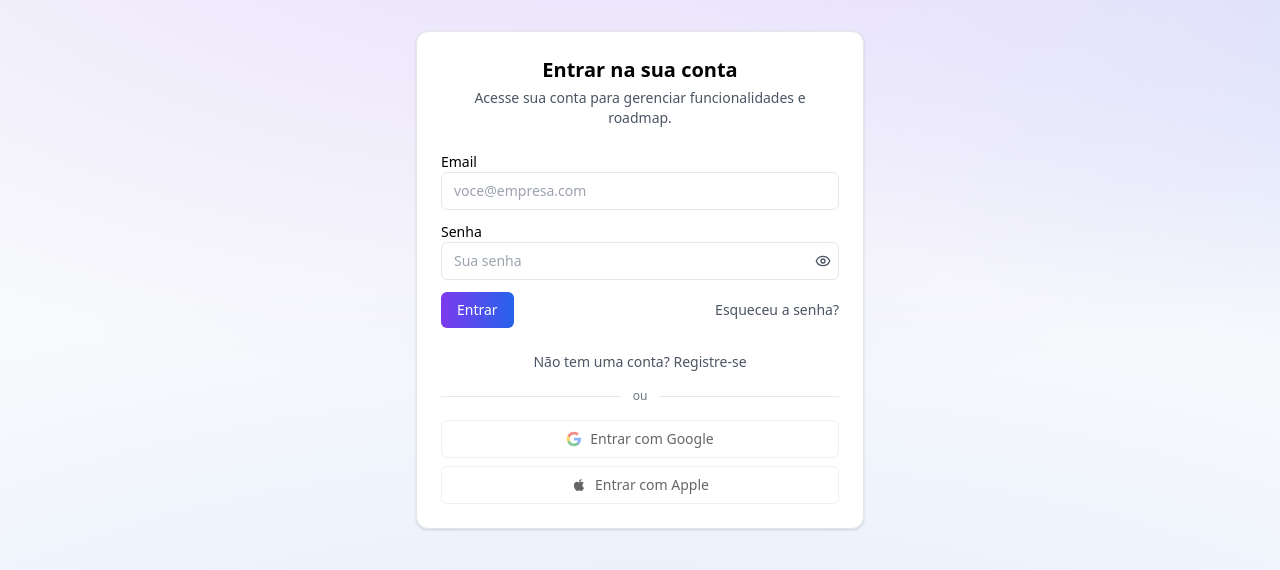
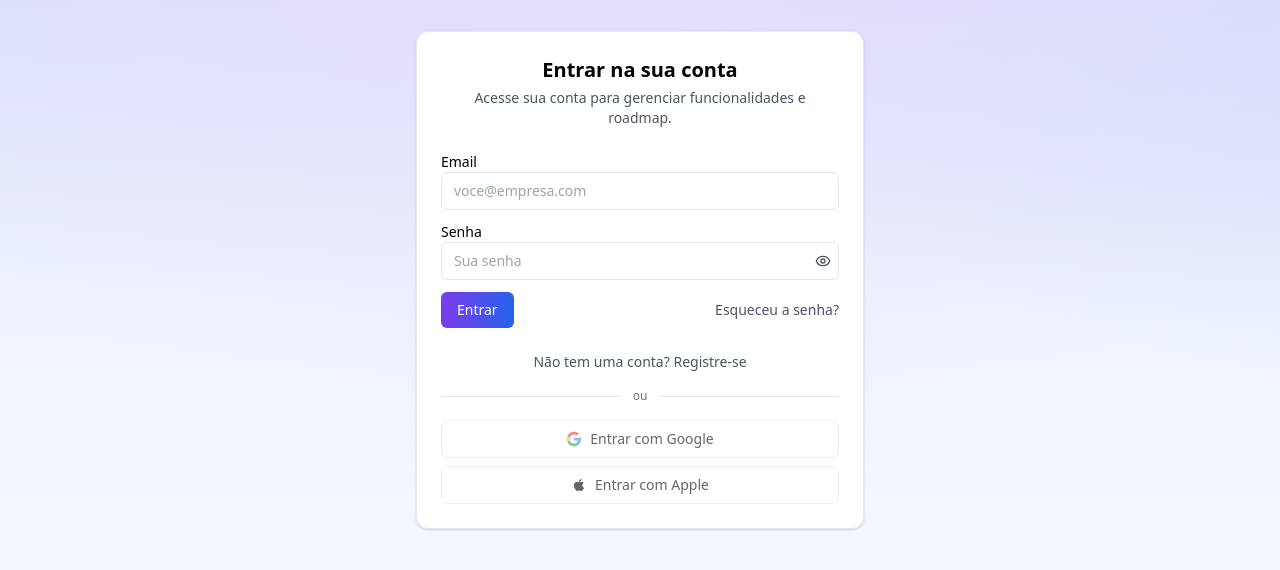
Before and after one commit to dalmaso9/featurepool, a Next.js app: page /auth/signin in a window 1280 px wide. Shown: the top 570 px of the page. Built offline with nearby package versions, Linux system fonts and the light colour scheme.

Commit message:
fix: background quebrado

```diff
--- a/src/app/globals.css
+++ b/src/app/globals.css
@@ -12,12 +12,14 @@ html, body { height: 100%; }
 
 /* Background em pages públicas (leve, inspirado na LP) */
 .body-surface {
-  background:
+  min-height: 100vh;
+  background-color: #f8fafc;
+  background-image:
     radial-gradient(1200px 600px at 50% -200px, color-mix(in srgb, var(--brand-from) 18%, white 82%), transparent),
     radial-gradient(900px 500px at 120% -100px, color-mix(in srgb, var(--brand-to) 22%, white 78%), transparent),
-    radial-gradient(1400px 700px at 50% 120%, color-mix(in srgb, var(--brand-to) 16%, white 84%), transparent),
-    #f8fafc;
+    linear-gradient(180deg, color-mix(in srgb, var(--brand-to) 18%, white 82%) 0%, color-mix(in srgb, var(--brand-to) 8%, white 92%) 35%, #f8fafc 100%);
   background-repeat: no-repeat;
+  background-attachment: fixed;
 }
 
 @layer components{
```
